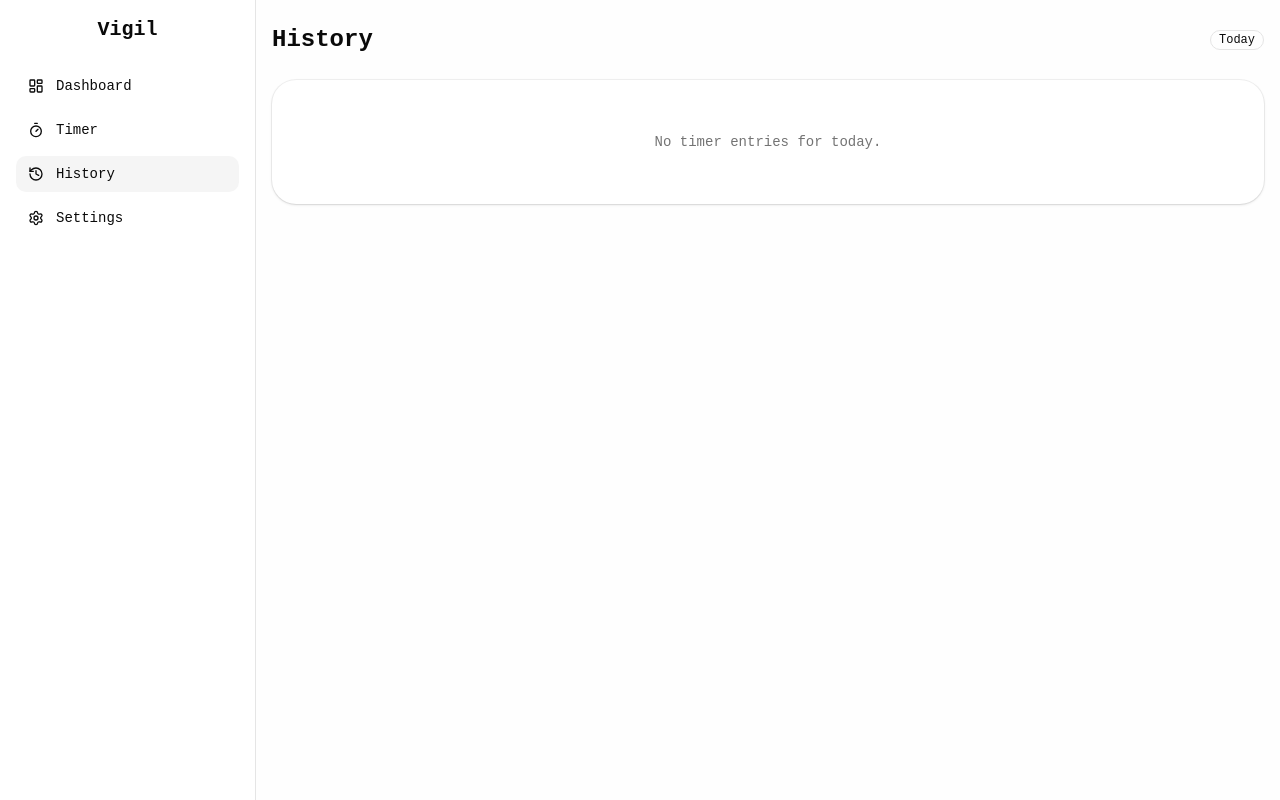
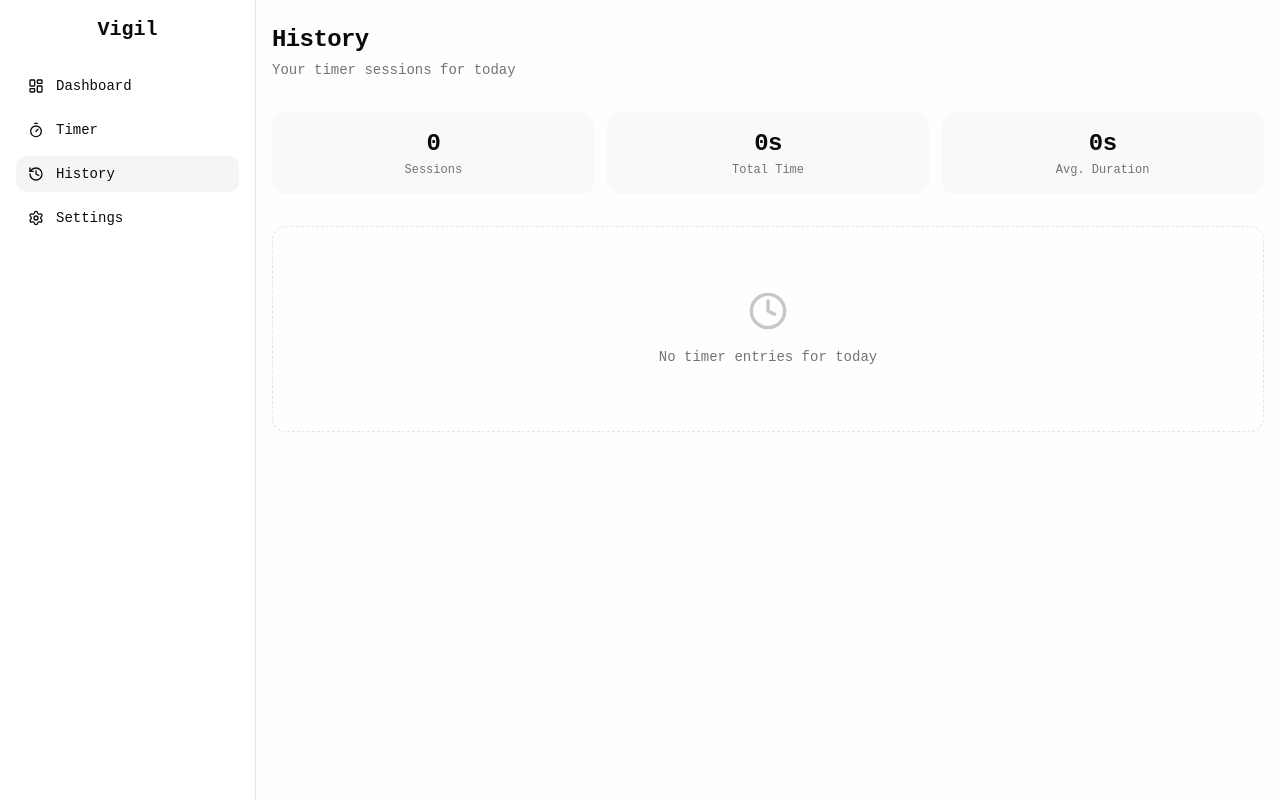
Before and after one commit to Sayantand938/vigil, a React (Vite) app: page /history in a window 1280 px wide. Built offline with nearby package versions, Linux system fonts and the light colour scheme.

Commit message:
style(history): elegant card design with stats summary and refined entries

```diff
--- /dev/null
+++ b/src/components/ui/table.tsx
@@ -0,0 +1,114 @@
+import * as React from "react"
+
+import { cn } from "@/lib/utils"
+
+function Table({ className, ...props }: React.ComponentProps<"table">) {
+  return (
+    <div
+      data-slot="table-container"
+      className="relative w-full overflow-x-auto"
+    >
+      <table
+        data-slot="table"
+        className={cn("w-full caption-bottom text-sm", className)}
+        {...props}
+      />
+    </div>
+  )
+}
+
+function TableHeader({ className, ...props }: React.ComponentProps<"thead">) {
+  return (
+    <thead
+      data-slot="table-header"
+      className={cn("[&_tr]:border-b", className)}
+      {...props}
+    />
+  )
+}
+
+function TableBody({ className, ...props }: React.ComponentProps<"tbody">) {
+  return (
+    <tbody
+      data-slot="table-body"
+      className={cn("[&_tr:last-child]:border-0", className)}
+      {...props}
+    />
+  )
+}
+
+function TableFooter({ className, ...props }: React.ComponentProps<"tfoot">) {
+  return (
+    <tfoot
+      data-slot="table-footer"
+      className={cn(
+        "border-t bg-muted/50 font-medium [&>tr]:last:border-b-0",
+        className
+      )}
+      {...props}
+    />
+  )
+}
+
+function TableRow({ className, ...props }: React.ComponentProps<"tr">) {
+  return (
+    <tr
+      data-slot="table-row"
+      className={cn(
+        "border-b transition-colors hover:bg-muted/50 has-aria-expanded:bg-muted/50 data-[state=selected]:bg-muted",
+        className
+      )}
+      {...props}
+    />
+  )
+}
+
+function TableHead({ className, ...props }: React.ComponentProps<"th">) {
+  return (
+    <th
+      data-slot="table-head"
+      className={cn(
+        "h-10 px-2 text-left align-middle font-medium whitespace-nowrap text-foreground [&:has([role=checkbox])]:pr-0",
+        className
+      )}
+      {...props}
+    />
+  )
+}
+
+function TableCell({ className, ...props }: React.ComponentProps<"td">) {
+  return (
+    <td
+      data-slot="table-cell"
+      className={cn(
+        "p-2 align-middle whitespace-nowrap [&:has([role=checkbox])]:pr-0",
+        className
+      )}
+      {...props}
+    />
+  )
+}
+
+function TableCaption({
+  className,
+  ...props
+}: React.ComponentProps<"caption">) {
+  return (
+    <caption
+      data-slot="table-caption"
+      className={cn("mt-4 text-sm text-muted-foreground", className)}
+      {...props}
+    />
+  )
+}
+
+export {
+  Table,
+  TableHeader,
+  TableBody,
+  TableFooter,
+  TableHead,
+  TableRow,
+  TableCell,
+  TableCaption,
+}
--- a/src/pages/History.tsx
+++ b/src/pages/History.tsx
@@ -1,11 +1,18 @@
 import { useTimer } from "@/context/TimerContext"
+import {
+    Table,
+    TableBody,
+    TableCell,
+    TableHead,
+    TableHeader,
+    TableRow,
+} from "@/components/ui/table"
 import { Card, CardContent, CardHeader, CardTitle } from "@/components/ui/card"
-import { Badge } from "@/components/ui/badge"
+import { Clock } from "lucide-react"
 
 export function History() {
     const { entries } = useTimer()
 
-    // Filter for today's entries
     const today = new Date()
     today.setHours(0, 0, 0, 0)
 
@@ -15,6 +22,9 @@ export function History() {
         return entryDate.getTime() === today.getTime()
     })
 
+    const totalSessions = todayEntries.length
+    const totalDuration = todayEntries.reduce((sum, entry) => sum + entry.duration, 0)
+
     const formatDuration = (seconds: number) => {
         const hrs = Math.floor(seconds / 3600)
         const mins = Math.floor((seconds % 3600) / 60)
@@ -22,57 +32,82 @@ export function History() {
         const parts = []
         if (hrs > 0) parts.push(`${hrs}h`)
         if (mins > 0 || hrs > 0) parts.push(`${mins}m`)
-        parts.push(`${secs}s`)
+        if (secs > 0 || (hrs === 0 && mins === 0)) parts.push(`${secs}s`)
         return parts.join(" ")
     }
 
     const formatTime = (date: Date) => {
-        return date.toLocaleTimeString([], { hour: "2-digit", minute: "2-digit", second: "2-digit" })
+        return date.toLocaleTimeString([], { hour: "2-digit", minute: "2-digit" })
     }
 
     return (
-        <div className="space-y-6">
-            <div className="flex items-center justify-between">
-                <h1 className="text-2xl font-bold">History</h1>
-                <Badge variant="outline">Today</Badge>
+        <div className="max-w-5xl mx-auto space-y-8">
+            {/* Header */}
+            <div>
+                <h1 className="text-2xl font-bold tracking-tight">History</h1>
+                <p className="text-sm text-muted-foreground mt-1">
+                    Your timer sessions for today
+                </p>
             </div>
 
+            {/* Stats Summary */}
+            <div className="grid grid-cols-3 gap-3">
+                <div className="rounded-xl bg-muted/50 p-4 text-center">
+                    <div className="text-2xl font-semibold tracking-tight">{totalSessions}</div>
+                    <div className="text-xs text-muted-foreground mt-0.5">Sessions</div>
+                </div>
+                <div className="rounded-xl bg-muted/50 p-4 text-center">
+                    <div className="text-2xl font-semibold tracking-tight">{formatDuration(totalDuration)}</div>
+                    <div className="text-xs text-muted-foreground mt-0.5">Total Time</div>
+                </div>
+                <div className="rounded-xl bg-muted/50 p-4 text-center">
+                    <div className="text-2xl font-semibold tracking-tight">
+                        {totalSessions > 0 ? Math.round(totalDuration / totalSessions) : 0}s
+                    </div>
+                    <div className="text-xs text-muted-foreground mt-0.5">Avg. Duration</div>
+                </div>
+            </div>
+
+            {/* Table */}
             {todayEntries.length === 0 ? (
-                <Card>
-                    <CardContent className="py-8 text-center text-muted-foreground">
-                        No timer entries for today.
+                <div className="flex flex-col items-center justify-center rounded-xl border border-dashed py-16 text-center">
+                    <Clock className="size-10 text-muted-foreground/40" />
+                    <p className="mt-4 text-sm text-muted-foreground">No timer entries for today</p>
+                </div>
+            ) : (
+                <Card className="border-0 shadow-sm">
+                    <CardHeader className="pb-2">
+                        <CardTitle className="text-sm font-medium text-muted-foreground">
+                            {todayEntries.length} session{todayEntries.length > 1 ? "s" : ""}
+                        </CardTitle>
+                    </CardHeader>
+                    <CardContent>
+                        <Table>
+                            <TableHeader>
+                                <TableRow>
+                                    <TableHead className="w-12">#</TableHead>
+                                    <TableHead>Start</TableHead>
+                                    <TableHead>End</TableHead>
+                                    <TableHead className="text-right">Duration</TableHead>
+                                </TableRow>
+                            </TableHeader>
+                            <TableBody>
+                                {todayEntries.map((entry, index) => (
+                                    <TableRow key={entry.id}>
+                                        <TableCell className="font-mono text-sm text-muted-foreground">
+                                            {index + 1}
+                                        </TableCell>
+                                        <TableCell>{formatTime(entry.startTime)}</TableCell>
+                                        <TableCell>{formatTime(entry.endTime)}</TableCell>
+                                        <TableCell className="text-right font-medium">
+                                            {formatDuration(entry.duration)}
+                                        </TableCell>
+                                    </TableRow>
+                                ))}
+                            </TableBody>
+                        </Table>
                     </CardContent>
                 </Card>
-            ) : (
-                <div className="space-y-4">
-                    {todayEntries.map((entry, index) => {
-                        const sl = index + 1
-                        return (
-                            <Card key={entry.id}>
-                                <CardHeader className="flex flex-row items-center justify-between pb-2">
-                                    <CardTitle className="text-sm font-medium">
-                                        Session #{sl}
-                                    </CardTitle>
-                                    <Badge variant="secondary">{formatDuration(entry.duration)}</Badge>
-                                </CardHeader>
-                                <CardContent className="grid grid-cols-3 gap-2 text-sm">
-                                    <div>
-                                        <span className="text-muted-foreground">Start</span>
-                                        <p className="font-mono">{formatTime(entry.startTime)}</p>
-                                    </div>
-                                    <div>
-                                        <span className="text-muted-foreground">End</span>
-                                        <p className="font-mono">{formatTime(entry.endTime)}</p>
-                                    </div>
-                                    <div>
-                                        <span className="text-muted-foreground">Duration</span>
-                                        <p className="font-mono">{formatDuration(entry.duration)}</p>
-                                    </div>
-                                </CardContent>
-                            </Card>
-                        )
-                    })}
-                </div>
             )}
         </div>
     )
```
